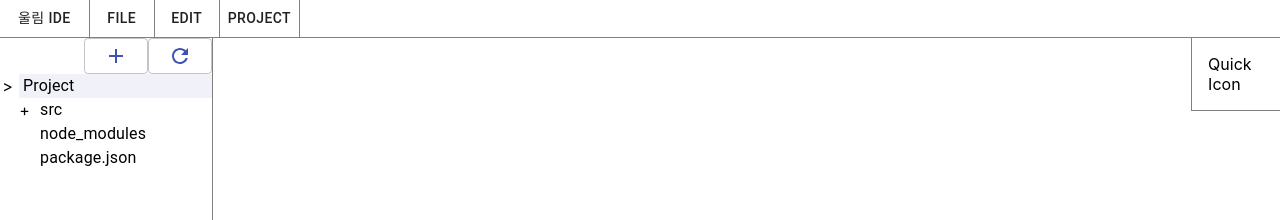
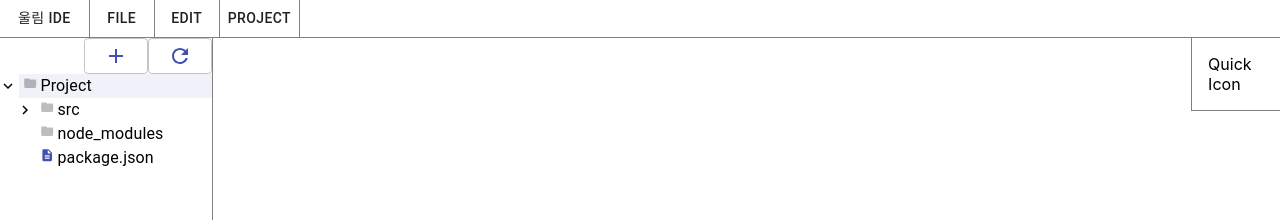
Before and after one commit to LandvibeDev/web-ide-front, a React (Create React App) app: page /workspace in a window 1280 px wide. Shown: the top 220 px of the page. Built offline with nearby package versions, Linux system fonts and the light colour scheme; data requests are answered from the project's data file.

Commit message:
filetree 아이콘 적용

```diff
--- a/src/workspace/components/FileTree.jsx
+++ b/src/workspace/components/FileTree.jsx
@@ -2,7 +2,10 @@ import React, { useState, useEffect } from 'react';
 import { makeStyles } from '@material-ui/core/styles';
 import TreeView from '@material-ui/lab/TreeView';
 import TreeItem from '@material-ui/lab/TreeItem';
-
+import FolderIcon from '@material-ui/icons/Folder';
+import DescriptionIcon from '@material-ui/icons/Description';
+import ExpandMoreIcon from '@material-ui/icons/ExpandMore';
+import ChevronRightIcon from '@material-ui/icons/ChevronRight';
 import fileAPIs from '../APIs/fileAPIs';
 const test = {
   id: '1',
@@ -48,6 +51,10 @@ const useStyles = makeStyles({
   root: {
     height: '100%',
   },
+  icon: {
+    paddingRight: 3,
+    fontSize: '0.9rem',
+  },
 });
 
 function FileTree({ directoryId, setCurrentInfo, currentFile }) {
@@ -89,7 +96,16 @@ function FileTree({ directoryId, setCurrentInfo, currentFile }) {
     <TreeItem
       key={String(nodes.id)}
       nodeId={String(nodes.id)}
-      label={nodes.name}
+      label={
+        <span>
+          {nodes.type === 'file' ? (
+            <DescriptionIcon className={classes.icon} color="primary" />
+          ) : (
+            <FolderIcon className={classes.icon} color="disabled" />
+          )}
+          {nodes.name}
+        </span>
+      }
       onClick={() => handleClick(nodes)}
     >
       {Array.isArray(nodes.children)
@@ -101,10 +117,10 @@ function FileTree({ directoryId, setCurrentInfo, currentFile }) {
   return (
     <TreeView
       className={classes.root}
-      defaultCollapseIcon={'>'}
+      defaultCollapseIcon={<ExpandMoreIcon />}
       defaultExpanded={['1']}
       selected={selectedId}
-      defaultExpandIcon={'+'}
+      defaultExpandIcon={<ChevronRightIcon />}
     >
       {data !== null ? renderTree(data) : null}
     </TreeView>
```
